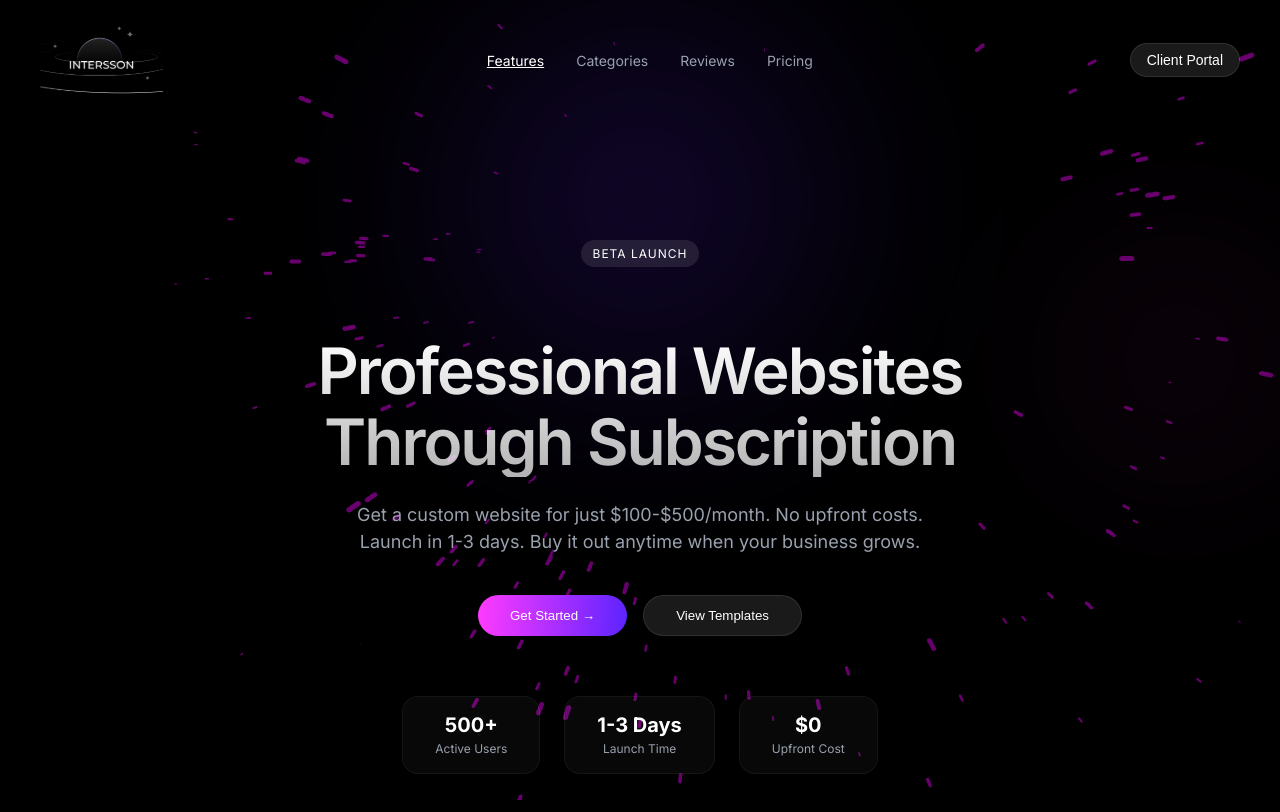
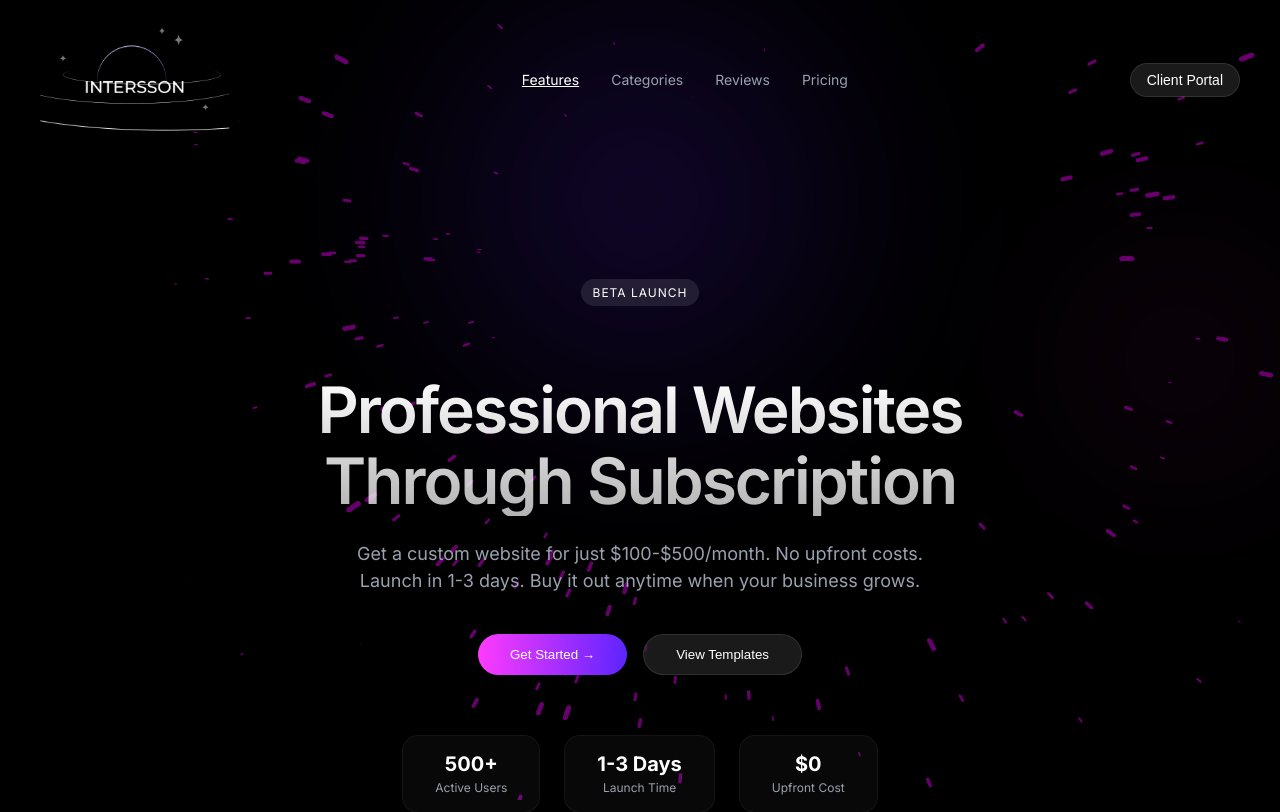
Before and after one commit to intersson-sir/Intersson, a Next.js app: page / in a window 1280 px wide. Shown: the top 812 px of the page. Built offline with nearby package versions, Linux system fonts and the light colour scheme.

Commit message:
Remove black background from logo and increase size

```diff
--- a/src/components/Navbar.module.css
+++ b/src/components/Navbar.module.css
@@ -23,13 +23,10 @@
 }
 
 .logoIcon {
-    width: 130px;
-    /* Adjusted width for the aspect ratio of 153x85 roughly */
-    height: 72px;
-    /* Adjusted height */
+    width: 200px;
+    height: 111px;
     background: url('/logo.svg') no-repeat center center;
     background-size: contain;
-    /* Removed gradient and radius as it is now an SVG image */
 }
 
 .navLinks {
```
Also changed, not shown: public/logo.svg.
